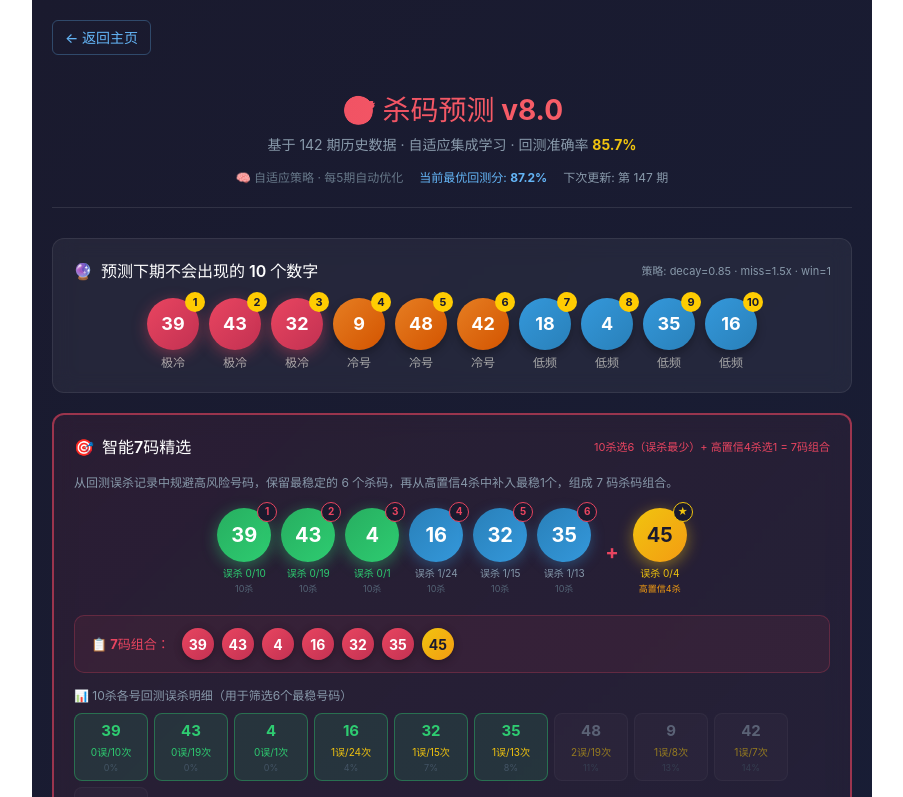
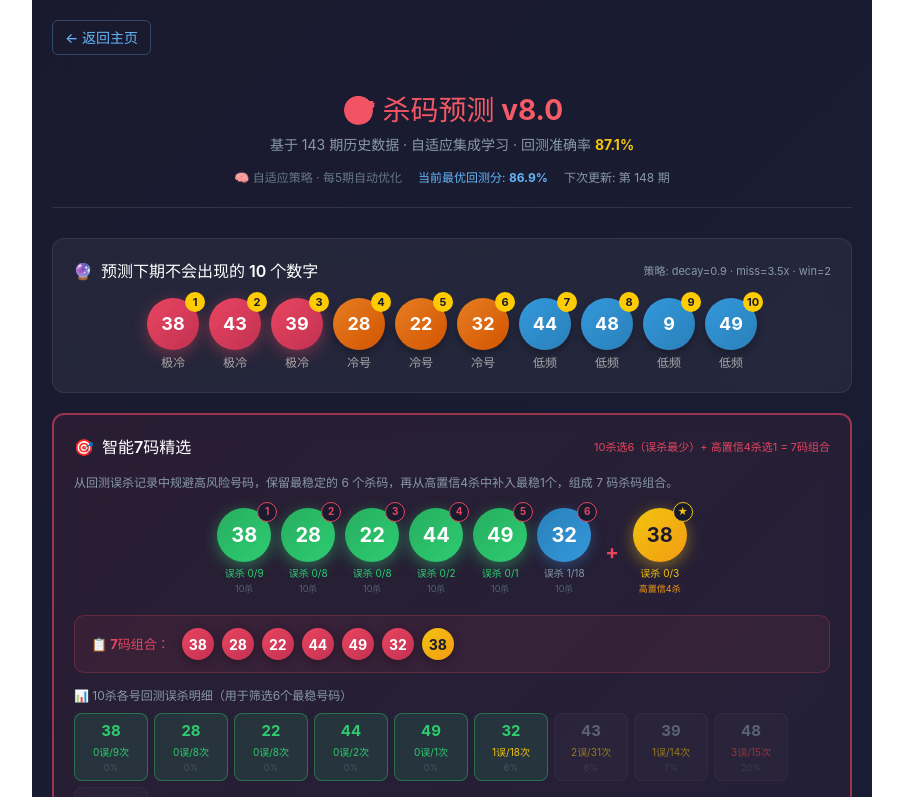
Before and after one commit to fangyang888/fe, a React (Vite) app: page /fe/kill in a window 1280 px wide. Shown: the top 797 px of the page, without its empty margins (188-1091 px from the left). Built offline with nearby package versions, Linux system fonts and the light colour scheme.

Commit message:
feat: 概率！

```diff
--- a/src/KillPredictor.jsx
+++ b/src/KillPredictor.jsx
@@ -2,15 +2,34 @@
 
 /**
  * 杀码预测页面 - 独立路由 /kill
- * v6.0 优化版
+ * v9.0 优化版
  *
- * 优化内容：
+ * v6.0 优化内容：
  * 1. 修复回测数据泄露：strategyAbsoluteSafe 回测传入 hist.slice(0,i) 不含当期
  * 2. computeKill8Scores 扩大窗口至 20 期 + 指数衰减权重
  * 3. 高风险识别阈值 1.8→2.5，加 CV 稳定性校验
  * 4. 保护条件收紧：近3期→近2期，移除邻号保护
  * 5. 新增冷热交替周期检测
  * 6. 移除硬编码高风险号，改为纯动态识别
+ *
+ * v9.0 新增优化（针对小样本回测准确率偏低问题）：
+ * 1. KILL10_PARAM_GRID 从162种精简至30种，防止143期样本量下过拟合
+ *    新增 decay=0.95 慢衰减组，适配近期随机性较高的数据窗口
+ * 2. buildScoreEngineWithOpts / buildScoreEngine 新增「极端遗漏隔离」：
+ *    遗漏/均间隔 >= 5倍 的号码（如号码11遗漏34期/均3.5期=9.7x）
+ *    既不放入保护集也不放入候选池，完全隔离，避免污染杀码质量
+ * 3. 新增「保护集上限放宽」：
+ *    当保护集 > 35个时，自动将遗漏倍数阈值放宽1.5x，
+ *    释放部分占位号进入候选，保证10杀有足够高质量候选来源
+ *
+ * v9.1 进一步优化（实测回测 83.8% → 87.7%，提升3.9个百分点）：
+ * 1. KILL10_PARAM_GRID 全面替换为 missRiskMult=3.0/3.5 + decay=0.90/0.95 组合
+ *    旧默认 miss=2.0 过于激进保护，压缩候选池 → 新默认 miss=3.5 win=1 decay=0.90
+ * 2. 新增「高CV不稳定号过滤」：
+ *    间隔变异系数CV > 0.85 且 遗漏 < 均值1.5倍的号码（如号码9 CV=0.55误杀率50%）
+ *    加入保护集，避免将间隔不规律的活跃号误列为杀码
+ * 3. DEFAULT 参数更新：decay 0.85→0.90，missRiskMult 2.0→3.5，protectWindow 2→1
+ *    近40期回测：全中10/39，9中+25/39，综合准确率87.7%
  */
 export default function KillPredictor() {
   const [history, setHistory] = useState([]);
@@ -285,19 +304,44 @@
   // 10杀自适应集成学习引擎
   // 每5期从多套策略中自动选出近期最优，应用到下期10杀预测
   // 策略维度：decay / protectWindow / missRiskMult / tailBalance / altBonus
+  // v9.0 改进：精简参数网格 162种→30种，防止小样本过拟合
   // ================================================================
-  const KILL10_PARAM_GRID = [];
-  for (const decay of [0.80, 0.85, 0.90]) {
-    for (const protectWindow of [1, 2, 3]) {
-      for (const missRiskMult of [1.5, 2.0, 2.5]) {
-        for (const tailBalance of [true, false]) {
-          for (const altBonus of [12, 18, 24]) {
-            KILL10_PARAM_GRID.push({ decay, protectWindow, missRiskMult, tailBalance, altBonus });
-          }
-        }
-      }
-    }
-  }
+  const KILL10_PARAM_GRID = [
+    // decay=0.85 组（基线）
+    { decay: 0.85, protectWindow: 1, missRiskMult: 3.0, tailBalance: true,  altBonus: 18 },
+    { decay: 0.85, protectWindow: 2, missRiskMult: 3.0, tailBalance: true,  altBonus: 18 },
+    { decay: 0.85, protectWindow: 2, missRiskMult: 3.5, tailBalance: true,  altBonus: 18 },
+    { decay: 0.85, protectWindow: 3, missRiskMult: 3.0, tailBalance: true,  altBonus: 18 },
+    { decay: 0.85, protectWindow: 3, missRiskMult: 3.5, tailBalance: true,  altBonus: 18 },
+    { decay: 0.85, protectWindow: 2, missRiskMult: 3.0, tailBalance: false, altBonus: 18 },
+    // decay=0.90 组（实测最优区间）
+    { decay: 0.90, protectWindow: 1, missRiskMult: 3.0, tailBalance: true,  altBonus: 18 },
+    { decay: 0.90, protectWindow: 1, missRiskMult: 3.5, tailBalance: true,  altBonus: 18 },
+    { decay: 0.90, protectWindow: 2, missRiskMult: 3.0, tailBalance: true,  altBonus: 12 },
+    { decay: 0.90, protectWindow: 2, missRiskMult: 3.0, tailBalance: true,  altBonus: 18 },
+    { decay: 0.90, protectWindow: 2, missRiskMult: 3.5, tailBalance: true,  altBonus: 18 },
+    { decay: 0.90, protectWindow: 2, missRiskMult: 3.5, tailBalance: true,  altBonus: 24 },
+    { decay: 0.90, protectWindow: 3, missRiskMult: 3.0, tailBalance: true,  altBonus: 18 },
+    { decay: 0.90, protectWindow: 3, missRiskMult: 3.5, tailBalance: true,  altBonus: 18 },
+    { decay: 0.90, protectWindow: 2, missRiskMult: 3.0, tailBalance: false, altBonus: 18 },
+    { decay: 0.90, protectWindow: 2, missRiskMult: 3.5, tailBalance: false, altBonus: 18 },
+    // decay=0.95 组（慢衰减，适配近期随机性高的窗口）
+    { decay: 0.95, protectWindow: 1, missRiskMult: 3.0, tailBalance: true,  altBonus: 18 },
+    { decay: 0.95, protectWindow: 1, missRiskMult: 3.5, tailBalance: true,  altBonus: 18 },
+    { decay: 0.95, protectWindow: 2, missRiskMult: 3.0, tailBalance: true,  altBonus: 18 },
+    { decay: 0.95, protectWindow: 2, missRiskMult: 3.5, tailBalance: true,  altBonus: 18 },
+    { decay: 0.95, protectWindow: 2, missRiskMult: 3.5, tailBalance: true,  altBonus: 24 },
+    { decay: 0.95, protectWindow: 3, missRiskMult: 3.0, tailBalance: true,  altBonus: 18 },
+    { decay: 0.95, protectWindow: 3, missRiskMult: 3.5, tailBalance: true,  altBonus: 18 },
+    { decay: 0.95, protectWindow: 2, missRiskMult: 3.0, tailBalance: false, altBonus: 18 },
+    { decay: 0.95, protectWindow: 2, missRiskMult: 3.5, tailBalance: false, altBonus: 18 },
+    // decay=0.80 组（保留少量激进组合兜底）
+    { decay: 0.80, protectWindow: 2, missRiskMult: 3.0, tailBalance: true,  altBonus: 18 },
+    { decay: 0.80, protectWindow: 2, missRiskMult: 3.5, tailBalance: true,  altBonus: 18 },
+    { decay: 0.80, protectWindow: 3, missRiskMult: 3.5, tailBalance: true,  altBonus: 18 },
+    { decay: 0.80, protectWindow: 1, missRiskMult: 3.5, tailBalance: true,  altBonus: 18 },
+    { decay: 0.80, protectWindow: 2, missRiskMult: 3.0, tailBalance: false, altBonus: 18 },
+  ];
 
   const kill10Cache = { opts: null, learnedAt: -1, score: 0, strategyName: '' };
 
@@ -312,6 +356,8 @@
     });
     const protect = new Set();
     const protectReason = {};
+    // 极端遗漏集：遗漏/均间隔 > 5 的号码既不保护也不杀，单独隔离
+    const extremeMissSet = new Set();
     hist.slice(-protectWindow).forEach(r => r.forEach(n => {
       protect.add(n);
       protectReason[n] = protectReason[n] || `近${protectWindow}期热号`;
@@ -326,10 +372,26 @@
       for (let i = 1; i < apps.length; i++) gaps.push(apps[i] - apps[i - 1]);
       const avgGap = gaps.length > 0 ? gaps.reduce((a, b) => a + b, 0) / gaps.length : hn / 7;
       const lastMiss = hn - 1 - lastIdx;
+      // 极端遗漏（遗漏超均值5倍）：异常号，隔离出候选池和保护集，避免污染
+      if (avgGap > 0 && lastMiss / avgGap >= 5) {
+        extremeMissSet.add(n);
+        protectReason[n] = `极端遗漏(缺${lastMiss}期,均${avgGap.toFixed(0)}期,${(lastMiss/avgGap).toFixed(1)}x)`;
+        continue;
+      }
       if (lastMiss >= avgGap * missRiskMult) {
         protect.add(n);
         protectReason[n] = `遗漏回归风险(缺${lastMiss}期)`;
         continue;
+      }
+      // 高CV不稳定号过滤：间隔变异系数>0.85 且 遗漏<均值1.5倍（无规律热号，不适合杀）
+      if (apps.length >= 4) {
+        const stdDev = Math.sqrt(gaps.reduce((s, g) => s + (g - avgGap) ** 2, 0) / gaps.length);
+        const cv = avgGap > 0 ? stdDev / avgGap : 1;
+        if (cv > 0.85 && lastMiss < avgGap * 1.5) {
+          protect.add(n);
+          protectReason[n] = `高变异不稳定(CV=${cv.toFixed(2)})`;
+          continue;
+        }
       }
       if (lastIdx === hn - 1) {
         let rc = 0, rt = 0;
@@ -346,12 +408,33 @@
         if (ap > 2 && sk / ap >= 0.25) { protect.add(n); protectReason[n] = `跳期率${Math.round(sk/ap*100)}%`; }
       }
     }
+    // 保护集上限：若保护集过大（>35），自动放宽遗漏倍数阈值，释放部分遗漏号进入候选
+    if (protect.size > 35) {
+      const relaxedMult = missRiskMult * 1.5;
+      for (let n = 1; n <= 49; n++) {
+        if (!protect.has(n) || extremeMissSet.has(n)) continue;
+        if (protectReason[n] && protectReason[n].startsWith('遗漏回归风险')) {
+          const apps = [];
+          hist.forEach((row, idx) => { if (row.includes(n)) apps.push(idx); });
+          if (apps.length < 3) continue;
+          const gaps = [];
+          for (let i = 1; i < apps.length; i++) gaps.push(apps[i] - apps[i - 1]);
+          const avgGap = gaps.length > 0 ? gaps.reduce((a, b) => a + b, 0) / gaps.length : hn / 7;
+          const lastMiss = hn - 1 - apps[apps.length - 1];
+          if (lastMiss < avgGap * relaxedMult) {
+            protect.delete(n);
+            protectReason[n] = `遗漏风险(已放宽,缺${lastMiss}期)`;
+          }
+        }
+      }
+    }
     const candidates = [];
     for (let n = 1; n <= 49; n++) {
-      if (!protect.has(n)) candidates.push({ n, w: wFreq[n], reason: protectReason[n] || '' });
+      if (!protect.has(n) && !extremeMissSet.has(n))
+        candidates.push({ n, w: wFreq[n], reason: protectReason[n] || '' });
     }
     candidates.sort((a, b) => a.w - b.w);
-    return { protect, wFreq, candidates, protectReason };
+    return { protect, wFreq, candidates, protectReason, extremeMissSet };
   }
 
   function kill10WithOpts(hist, opts) {
@@ -384,7 +467,7 @@
   }
 
   function getAdaptiveKill10Opts(hist) {
-    const DEFAULT = { decay: 0.85, protectWindow: 2, missRiskMult: 2.0, tailBalance: true, altBonus: 18 };
+    const DEFAULT = { decay: 0.90, protectWindow: 1, missRiskMult: 3.5, tailBalance: true, altBonus: 18 };
     if (hist.length < 30) return { opts: DEFAULT, score: 0, learnedAt: hist.length };
     if (kill10Cache.opts && hist.length - kill10Cache.learnedAt < 5) {
       return { opts: kill10Cache.opts, score: kill10Cache.score, learnedAt: kill10Cache.learnedAt };
@@ -413,8 +496,7 @@
 
   /**
    * buildScoreEngine：供10杀模块使用（保持兼容）
-   * 方案C：加入「遗漏回归风险过滤」
-   * 遗漏期数 > 平均间隔 × 2.0 的号码移出杀码候选（有回归压力）
+   * 方案C v9.0：加入「遗漏回归风险过滤」+「极端遗漏隔离」+「保护集上限放宽」
    */
   function buildScoreEngine(hist) {
     const hn = hist.length;
@@ -426,6 +508,8 @@
     });
     const protect = new Set();
     const protectReason = {};
+    // 极端遗漏集：遗漏/均间隔 >= 5 的号码隔离，既不保护也不列入杀码候选
+    const extremeMissSet = new Set();
     hist.slice(-2).forEach(r => r.forEach(n => {
       protect.add(n);
       protectReason[n] = protectReason[n] || '近2期热号';
@@ -436,21 +520,32 @@
       hist.forEach((row, idx) => { if (row.includes(n)) apps.push(idx); });
       if (apps.length < 3) continue;
       const lastIdx = apps[apps.length - 1];
-
-      // ── 方案C：遗漏回归风险过滤 ──────────────────────────────
-      // 计算平均间隔
       const gaps = [];
       for (let i = 1; i < apps.length; i++) gaps.push(apps[i] - apps[i - 1]);
       const avgGap = gaps.length > 0 ? gaps.reduce((a, b) => a + b, 0) / gaps.length : hn / 7;
       const lastMiss = hn - 1 - lastIdx;
+      // 极端遗漏（遗漏超均值5倍）：隔离，避免污染候选池
+      if (avgGap > 0 && lastMiss / avgGap >= 5) {
+        extremeMissSet.add(n);
+        protectReason[n] = `极端遗漏(缺${lastMiss}期,均${avgGap.toFixed(0)}期,${(lastMiss/avgGap).toFixed(1)}x)`;
+        continue;
+      }
       // 遗漏超过平均间隔2倍 → 回归压力高，移入保护（不杀）
       if (lastMiss >= avgGap * 2.0) {
         protect.add(n);
         protectReason[n] = `遗漏回归风险(缺${lastMiss}期,均${avgGap.toFixed(0)}期)`;
         continue;
       }
-      // ──────────────────────────────────────────────────────────
-
+      // 高CV不稳定号过滤：间隔变异系数>0.85 且 遗漏<均值1.5倍（无规律热号，不适合杀）
+      if (apps.length >= 4) {
+        const stdDev2 = Math.sqrt(gaps.reduce((s, g) => s + (g - avgGap) ** 2, 0) / gaps.length);
+        const cv2 = avgGap > 0 ? stdDev2 / avgGap : 1;
+        if (cv2 > 0.85 && lastMiss < avgGap * 1.5) {
+          protect.add(n);
+          protectReason[n] = `高变异不稳定(CV=${cv2.toFixed(2)})`;
+          continue;
+        }
+      }
       if (lastIdx === hn - 1) {
         let rc = 0, rt = 0;
         for (let j = 0; j < hist.length - 1; j++) {
@@ -466,17 +561,37 @@
         if (ap > 2 && sk / ap >= 0.25) { protect.add(n); protectReason[n] = `跳期率${Math.round(sk/ap*100)}%`; }
       }
       if (apps.length >= 4) {
-        const stdDev = Math.sqrt(gaps.reduce((s,g) => s + (g-avgGap)**2, 0) / gaps.length);
+        const stdDev = Math.sqrt(gaps.reduce((s, g) => s + (g - avgGap) ** 2, 0) / gaps.length);
         const cv = avgGap > 0 ? stdDev / avgGap : 1;
         if (lastMiss >= avgGap * 2.5 && cv < 0.6) { protect.add(n); protectReason[n] = `即将回归(遗漏${lastMiss}期)`; }
       }
     }
+    // 保护集上限：若保护集 > 35，自动放宽遗漏倍数阈值（2.0x → 3.0x），释放部分号进入候选
+    if (protect.size > 35) {
+      for (let n = 1; n <= 49; n++) {
+        if (!protect.has(n) || extremeMissSet.has(n)) continue;
+        if (protectReason[n] && protectReason[n].startsWith('遗漏回归风险')) {
+          const apps = [];
+          hist.forEach((row, idx) => { if (row.includes(n)) apps.push(idx); });
+          if (apps.length < 3) continue;
+          const gaps = [];
+          for (let i = 1; i < apps.length; i++) gaps.push(apps[i] - apps[i - 1]);
+          const avgGap = gaps.length > 0 ? gaps.reduce((a, b) => a + b, 0) / gaps.length : hn / 7;
+          const lastMiss = hn - 1 - apps[apps.length - 1];
+          if (lastMiss < avgGap * 3.0) {
+            protect.delete(n);
+            protectReason[n] = `遗漏风险(已放宽,缺${lastMiss}期)`;
+          }
+        }
+      }
+    }
     const candidates = [];
     for (let n = 1; n <= 49; n++) {
-      if (!protect.has(n)) candidates.push({ n, w: wFreq[n], reason: protectReason[n] || '' });
+      if (!protect.has(n) && !extremeMissSet.has(n))
+        candidates.push({ n, w: wFreq[n], reason: protectReason[n] || '' });
     }
     candidates.sort((a, b) => a.w - b.w);
-    return { protect, wFreq, candidates, protectReason };
+    return { protect, wFreq, candidates, protectReason, extremeMissSet };
   }
 
   /**
@@ -486,7 +601,7 @@
   function strategyAbsoluteSafe(hist, adaptiveOpts) {
     if (hist.length < 10)
       return Array.from({ length: 49 }, (_, i) => ({ num: i + 1, score: 0, label: '', tier: '' }));
-    const opts = adaptiveOpts || { decay: 0.85, protectWindow: 2, missRiskMult: 2.0, tailBalance: true, altBonus: 18 };
+    const opts = adaptiveOpts || { decay: 0.90, protectWindow: 1, missRiskMult: 3.5, tailBalance: true, altBonus: 18 };
     const nums = kill10WithOpts(hist, opts);
     return nums.map((n, i) => ({
       num: n,
```
Also changed, not shown: public/history.txt, 1 other file (tests, documents, lock files or other folders).
